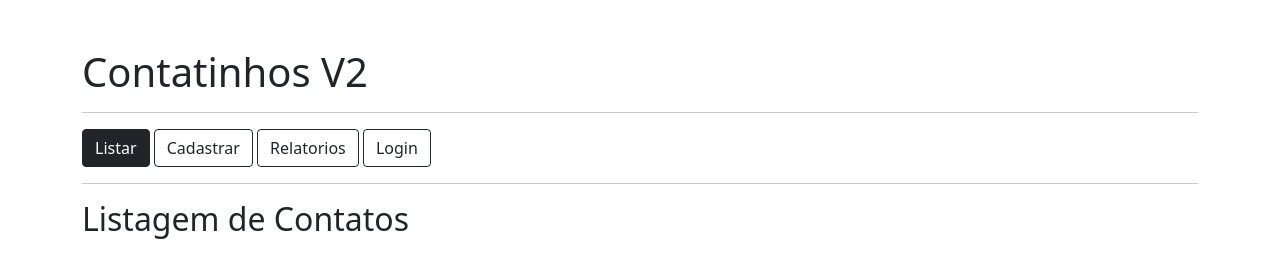
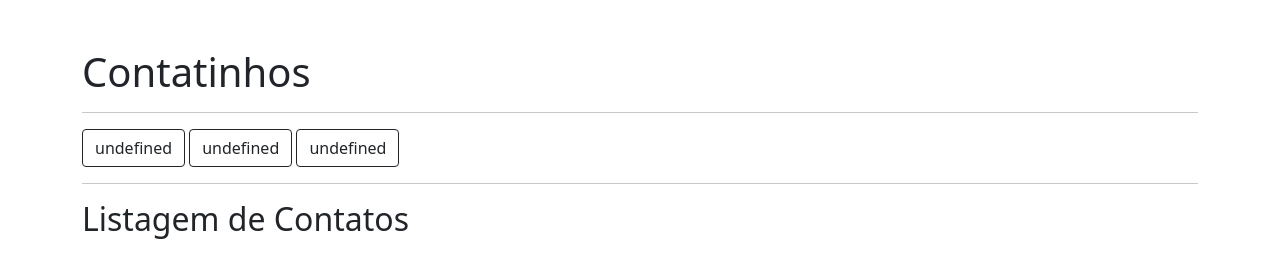
Before and after one commit to iwtrainingbr/simples-spa, a plain HTML site: page index.html in a window 1280 px wide. Drawn offline with nearby package versions, Linux system fonts and the light colour scheme.

Commit message:
Isolando navbar

```diff
--- a/index.html
+++ b/index.html
@@ -6,23 +6,9 @@
     <link href="https://cdn.jsdelivr.net/npm/bootstrap@5.1.1/dist/css/bootstrap.min.css" rel="stylesheet" integrity="sha384-F3w7mX95PdgyTmZZMECAngseQB83DfGTowi0iMjiWaeVhAn4FJkqJByhZMI3AhiU" crossorigin="anonymous">
   </head>
   <body class="container">
-    <h1 class="mt-5">Contatinhos V2</h1>
-    <hr>
+    <h1 class="mt-5">Contatinhos</h1>
 
-    <button data-component="menu" data-action="listar" class="btn btn-dark">
-      Listar
-    </button>
-    <button data-component="menu" data-action="cadastrar" class="btn btn-outline-dark">
-      Cadastrar
-    </button>
-    <button data-component="menu" data-action="relatorios" class="btn btn-outline-dark">
-      Relatorios
-    </button>
-    <button data-component="menu" data-action="login" class="btn btn-outline-dark">
-      Login
-    </button>
-
-    <hr>
+    <nav id="navbar"></nav>
 
     <section data-component="content" data-content="listar">
       <h2>Listagem de Contatos</h2>
@@ -40,6 +26,15 @@
       <h1>Indentifique-se</h1>
     </section>
 
+    <section style="display: none;" data-component="content" data-content="teste">
+      <h1>Teste</h1>
+    </section>
+
+    <section style="display: none;" data-component="content" data-content="admin">
+      <h1>Admin</h1>
+    </section>
+
+    <script src="js/components/navbar.js"></script>
     <script src="js/eventos.js"></script>
   </body>
 </html>
--- /dev/null
+++ b/js/components/navbar.js
@@ -0,0 +1,20 @@
+function navbar() {
+    let items = [
+      "listar",
+      "cadastrar",
+      "relatorios"
+    ];
+
+    return `
+      <hr>
+      ${items.map((btn) => `
+          <button class="btn btn-outline-dark" data-component="menu" data-action="${btn.action}">
+            ${btn.text}
+          </button>
+        `
+      ).join('')}
+      <hr>
+    `;
+}
+
+document.getElementById('navbar').innerHTML = navbar();
```
